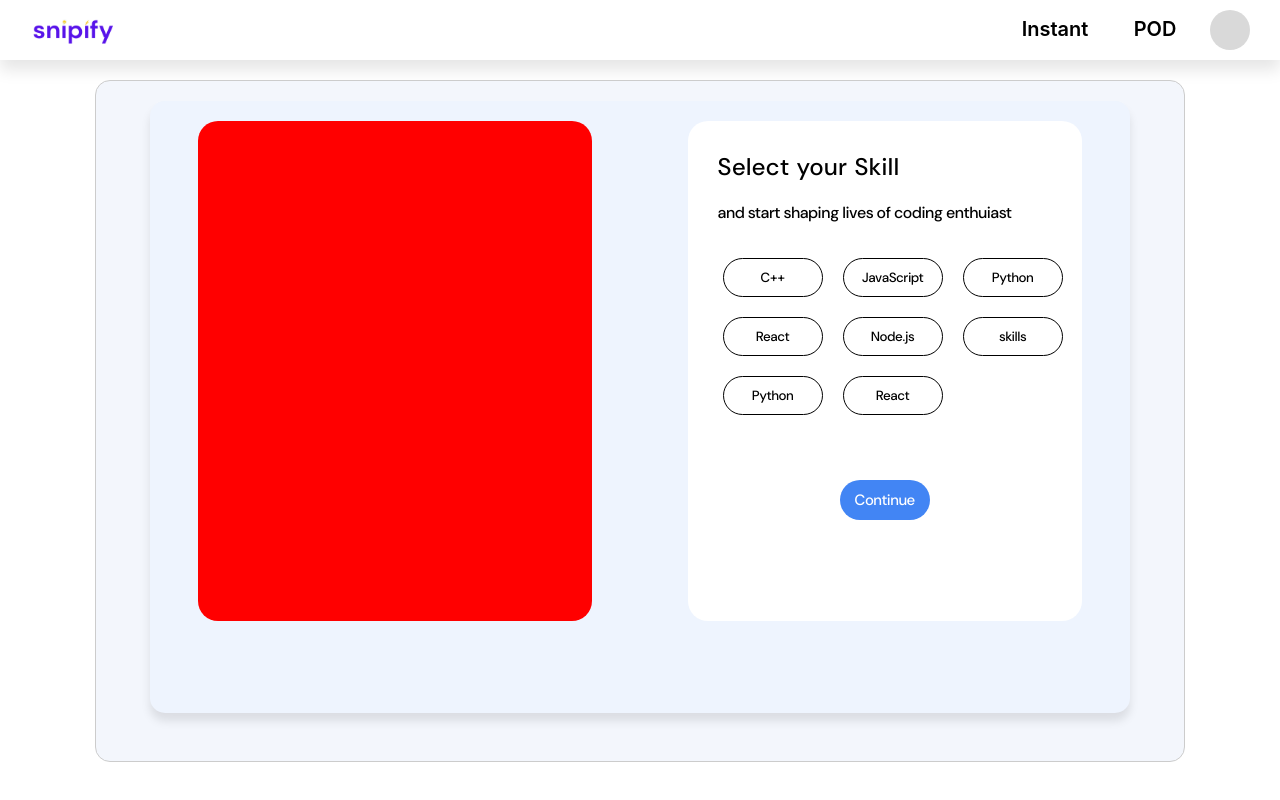
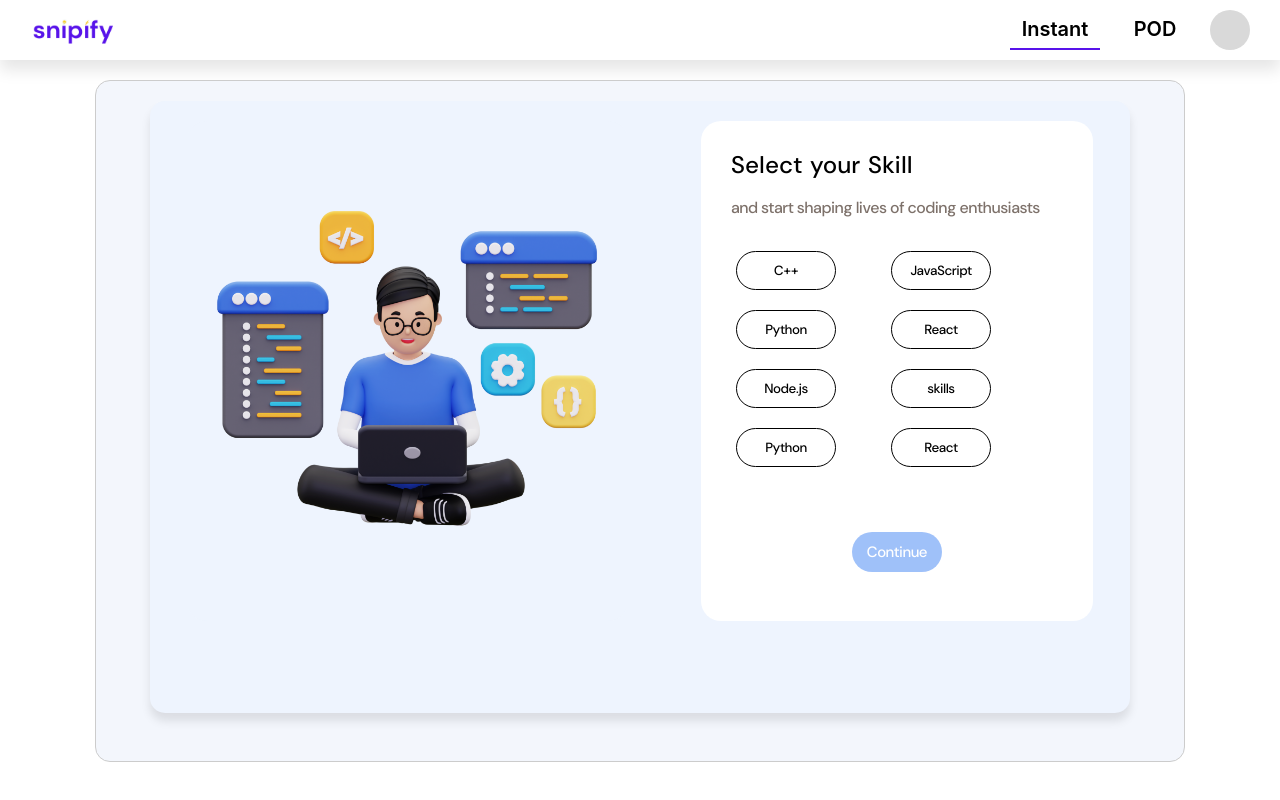
Before and after one commit to kartikey-mittal/snipify, a React (Create React App) app: page /test/Aviral in a window 1280 px wide. Built offline with nearby package versions, Linux system fonts and the light colour scheme.

Commit message:
all is well

```diff
--- a/src/Navbar.jsx
+++ b/src/Navbar.jsx
@@ -36,7 +36,7 @@ const Navbar = () => {
     fontWeight: 600,
   });
 
-  const [activeButton, setActiveButton] = useState(null);
+  const [activeButton, setActiveButton] = useState('red');
 
   return (
     <div style={navbarStyle}>
--- a/src/learner/Home.jsx
+++ b/src/learner/Home.jsx
@@ -1,5 +1,7 @@
 import React, { useState } from 'react';
 import Button from '../components/Buttonitis';
+import Navbar from '../Navbar';
+
 
 const skillsData = ['C++', 'JavaScript', 'Python', 'React', 'Node.js',"skills",'Python', 'React',];
 
@@ -9,6 +11,15 @@ const Home = () => {
     const [uploadedFiles, setUploadedFiles] = useState([]);
     const [uploadStatus, setUploadStatus] = useState({ success: false, fileName: '' });
     const [textInput, setTextInput] = useState('');
+
+    const isContinueButtonDisabled = !textInput.trim();
+
+// Calculate opacity based on whether there is text in the input
+     const continueButtonOpacity = isContinueButtonDisabled ? 0.5 : 1
+     const isConnectButtonDisabled = selectedSkill === null;
+
+// Calculate opacity based on whether a skill is selected
+const connectButtonOpacity = isConnectButtonDisabled ? 0.5 : 1;
 
     const handleSkillClick = (index) => {
         setSelectedSkill(index);
@@ -49,8 +60,7 @@ const Home = () => {
         setTextInput(e.target.value);
     };
 
-    const isContinueButtonDisabled = !textInput.trim();
-    const isConnectButtonDisabled = selectedSkill === null;
+
 
 
     const homeStyle = {
@@ -120,6 +130,9 @@ const Home = () => {
     const borderWidth = '0.2px';
 
     return (
+        <>
+        <Navbar/>
+
         <div style={homeStyle}>
             <div style={contentStyle}>
                 <div style={headingStyle}>⚡⚡Hi Kartikey Mittal, what is your question today?</div>
@@ -154,6 +167,8 @@ const Home = () => {
                                 <input
                                 type="text"
                                 placeholder="Type your question here.."
+                                value={textInput}
+                                onChange={handleTextInputChange}
                                 style={{
                                     width: '100%',
                                     height: '100%',
@@ -220,7 +235,10 @@ const Home = () => {
                                 padding: 10,
                                 paddingLeft: 15,
                                 paddingRight: 15,
+                                opacity: continueButtonOpacity,
+                                cursor: isContinueButtonDisabled ? 'not-allowed' : 'pointer',
                             }}
+                            disabled={isContinueButtonDisabled}
                         >
                             Continue
                         </button>
@@ -277,7 +295,10 @@ const Home = () => {
                                        margin: '5px',
                                        width: 'auto',
                                        whiteSpace: 'nowrap',
+                                       opacity: isContinueButtonDisabled ? 0.5 : 1,
+                                       cursor: isContinueButtonDisabled ? 'not-allowed' : 'pointer',
                                    }}
+                                   disabled={isContinueButtonDisabled}
                                >
                                    {skill}
                                </button>
@@ -301,7 +322,10 @@ const Home = () => {
                                 padding: 10,
                                 paddingLeft: 15,
                                 paddingRight: 15,
+                                opacity: connectButtonOpacity,
+                                cursor: isConnectButtonDisabled ? 'not-allowed' : 'pointer',
                             }}
+                            disabled={isConnectButtonDisabled}
                         >
                             Connect
                         </button>
@@ -309,6 +333,7 @@ const Home = () => {
                 </div>
             </div>
         </div>
+        </>
     );
 };
 
--- a/src/learner/HomeAviral.jsx
+++ b/src/learner/HomeAviral.jsx
@@ -1,26 +1,30 @@
-import React,{useState} from 'react';
-import Button from '../components/Buttonitis';
-
-const skillsData = ['C++', 'JavaScript', 'Python', 'React', 'Node.js',"skills",'Python', 'React',];
-
+import React, { useState } from 'react';
+import Skills from '../assets/skills.png'
+const skillsData = ['C++', 'JavaScript', 'Python', 'React', 'Node.js', 'skills', 'Python', 'React'];
 
 const HomeAviral = () => {
     const [selectedSkill, setSelectedSkill] = useState(null);
+    const [isSkillClicked, setIsSkillClicked] = useState(false);
 
     const selectedBgColor = '#4285F4';
     const selectedTextColor = 'white';
     const initialBorderRadius = 50;
     const borderColor = 'black';
     const borderWidth = '0.2px';
-    const bgColor="white";
-    const textColor="black";
+    const bgColor = "white";
+    const textColor = "black";
 
     const handleSkillClick = (index) => {
         setSelectedSkill(index);
+        setIsSkillClicked(true);
+    };
+
+    const handleContinueClick = () => {
+        // Handle continue button click logic here
     };
 
     const homeStyle = {
-        height: '80vh', // Set height to 80% of the viewport height
+        height: '80vh',
         display: 'flex',
         justifyContent: 'center',
         marginTop: 20,
@@ -33,56 +37,32 @@ const HomeAviral = () => {
         borderRadius: 15,
         display: 'flex',
         flexDirection: 'column',
-        alignItems: 'flex-start', // Align items to the start (top)
-        overflow: 'hidden', // Hide overflow content
-        backgroundColor:'#F3F6FC'
+        alignItems: 'center', // Center items horizontally
+        overflow: 'hidden',
+        backgroundColor: '#F3F6FC'
     };
-
-
 
     const mainboxStyle = {
         width: '90%',
         height: '90%',
         backgroundColor: "#EEF4FE",
         borderRadius: 15,
-        margin: 'auto', // Center horizontally
-        marginTop: '20px', // Add space from the heading
+        margin: 'auto',
+        marginTop: '20px',
         boxShadow: '0px 08px 10px rgba(0, 0, 0, 0.1)',
     };
 
-
-
-    return (
-        <div style={homeStyle}>
-            <div style={contentStyle}>
-
-                <div style={mainboxStyle}>
-                    {/* eded */}
-                    <div style={{display: "flex", justifyContent: "space-around", alignItems: "center"}}>
-                        <div style={{width: 394, height: 500, backgroundColor: "red",marginTop:20,borderRadius:20}}></div>
-                        <div style={{width: 394, height: 500, backgroundColor: "white",marginTop:20,borderRadius:20}}>
-                            <div style={{margin:"30px 30px",textAlign:"left"}}>
-                                <h2 style={{fontWeight:500,fontFamily: 'DMM',wordSpacing:1,letterSpacing:1}}>Select your Skill</h2>
-                                <p style={{fontFamily: 'DMM'}}>and start shaping lives of coding enthuiast</p>
-                            </div>
-
-
-                            <div
-                                style={{
+    const skillContainerStyle = {
         display: 'flex',
         flexWrap: 'wrap',
         width: '100%',
         gap: 10,
-                                    marginLeft: 30,
-                                }}
-                            >
-                                {skillsData.map((skill, index) => (
-                                    <button
-                                        key={index}
-                                        onClick={() => handleSkillClick(index)}
-                                        style={{
-                                            backgroundColor: selectedSkill === index ? selectedBgColor : bgColor,
-                                            color: selectedSkill === index ? selectedTextColor : textColor,
+        marginLeft: -5, // Adjusted to remove the gap
+    };
+
+    const skillButtonStyle = {
+        backgroundColor: bgColor,
+        color: textColor,
         borderRadius: initialBorderRadius,
         border: `1px solid ${borderColor}`,
         borderWidth: borderWidth,
@@ -90,17 +70,12 @@ const HomeAviral = () => {
         padding: '10px',
         outline: 'none',
         margin: '5px',
-                                            minWidth:'100px',
+        minWidth: '100px',
         whiteSpace: 'nowrap',
-                                        }}
-                                    >
-                                        {skill}
-                                    </button>
-                                ))}
-                            </div>
-                            <div style={{ marginTop: 60}}>
-                            <button
-                                style={{
+        marginLeft: 40
+    };
+
+    const continueButtonStyle = {
         fontFamily: 'DMM',
         fontSize: 15,
         color: 'white',
@@ -111,16 +86,50 @@ const HomeAviral = () => {
         padding: 10,
         paddingLeft: 15,
         paddingRight: 15,
+        opacity: isSkillClicked ? 1 : 0.5,
+        cursor: isSkillClicked ? 'pointer' : 'not-allowed',
+    };
+
+    return (
+        <div style={homeStyle}>
+            <div style={contentStyle}>
+                <div style={mainboxStyle}>
+                    <div style={{ display: "flex", justifyContent: "space-around", alignItems: "center" }}>
+                        <div style={{ width: '45%', height: '500px', backgroundColor: "#EEF4FE", marginTop: '20px', borderRadius: '20px',justifyContent:'center' ,alignContent:'center',alignItems:'center',display:'flex'}}>
+
+                        <img src={Skills} alt="Logo" style={{height:'80%',width:'80 %',}} /> {/* Stretch the SVG logo */}
+                        </div>
+                        <div style={{ width: '40%', height: '500px', backgroundColor: "white", marginTop: '20px', borderRadius: '20px' }}>
+                            <div style={{ margin: "30px", textAlign: "left" }}>
+                                <h2 style={{ fontWeight: 500, fontFamily: 'DMM', wordSpacing: '1px', letterSpacing: '1px', lineHeight: '1.2',color:'1E1E1E' }}>Select your Skill</h2>
+                                <p style={{ fontFamily: 'DMM', color: '#7D716A', lineHeight: '1' }}>and start shaping lives of coding enthusiasts</p>
+                            </div>
+                            <div style={skillContainerStyle}>
+                                {skillsData.map((skill, index) => (
+                                    <button
+                                        key={index}
+                                        onClick={() => handleSkillClick(index)}
+                                        style={{
+                                            ...skillButtonStyle,
+                                            backgroundColor: selectedSkill === index ? selectedBgColor : bgColor,
+                                            color: selectedSkill === index ? selectedTextColor : textColor,
                                         }}
+                                    >
+                                        {skill}
+                                    </button>
+                                ))}
+                            </div>
+                            <div style={{ marginTop: '60px' }}>
+                                <button
+                                    onClick={handleContinueClick}
+                                    style={continueButtonStyle}
+                                    disabled={!isSkillClicked}
                                 >
                                     Continue
                                 </button>
-
                             </div>
                         </div>
                     </div>
-
-                    {/* ss */}
                 </div>
             </div>
         </div>
```
Also changed, not shown: src/assets/skills.png (added). Lines whose indentation alone changed are shown as unchanged.
